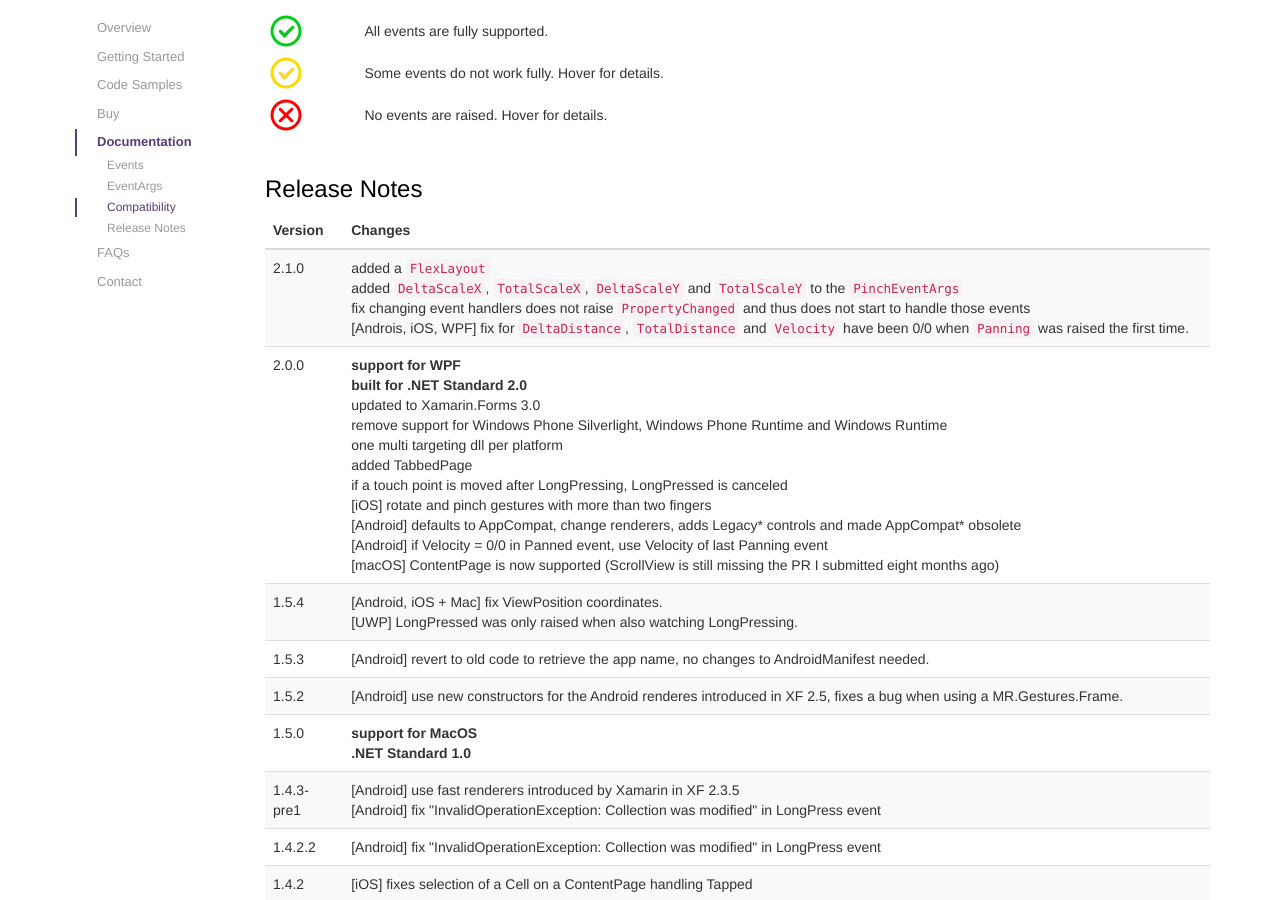
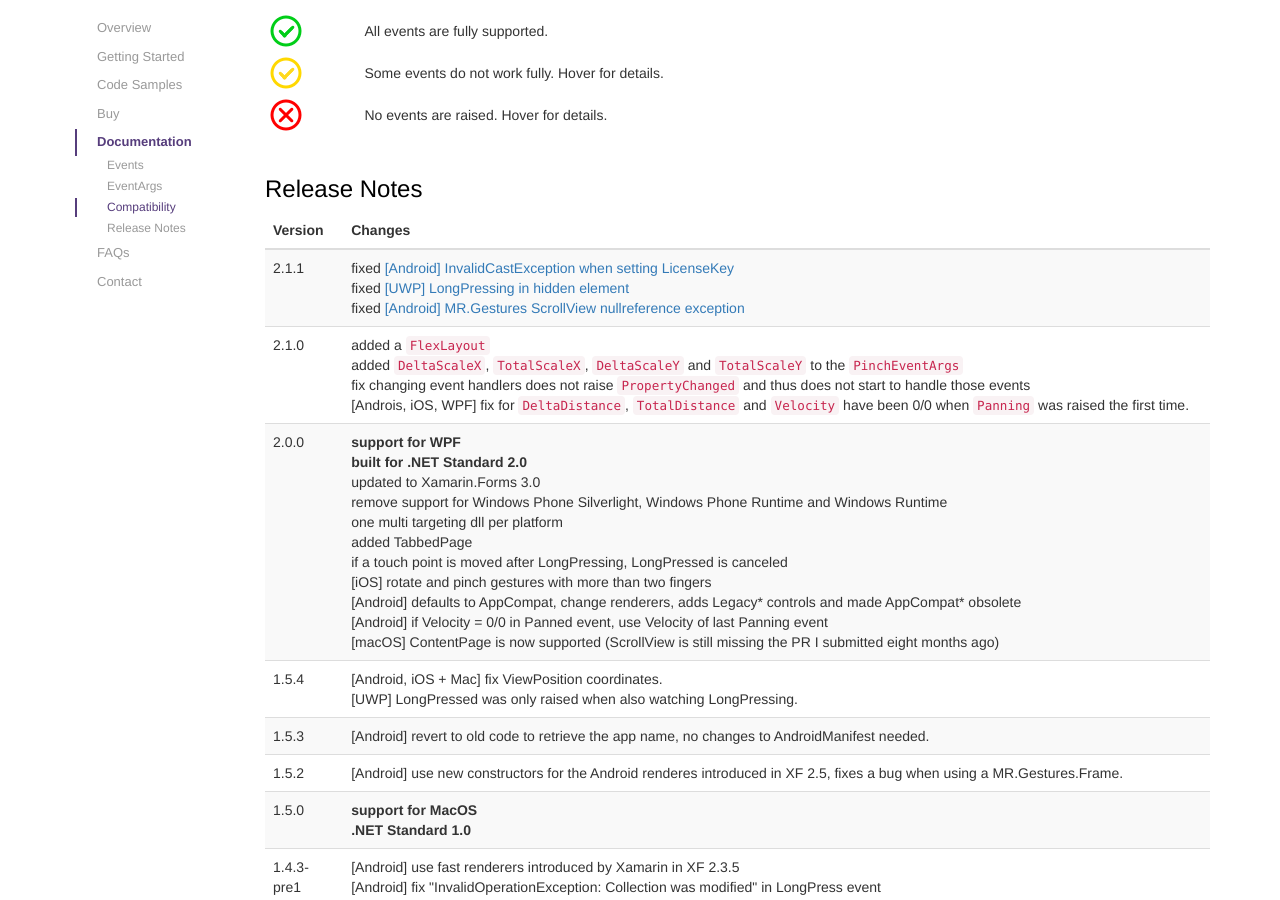
Before and after one commit to MichaelRumpler/GestureSample, a Jekyll site: the page built from index.md, in a window 1280 px wide and 900 px high, scrolled down 6597 px. Built offline with Jekyll 4.4.1, drawn with Linux system fonts in a browser that asks for light colours.

Commit message:
release 2.1.1

```diff
--- a/parts/5_3_Doc_ReleaseNotes.html
+++ b/parts/5_3_Doc_ReleaseNotes.html
@@ -9,6 +9,14 @@
             </tr>
         </thead>
         <tbody>
+            <tr>
+                <td>2.1.1</td>
+                <td>
+                    fixed <a href="https://github.com/MichaelRumpler/GestureSample/issues/19" target="_blank">[Android] InvalidCastException when setting LicenseKey</a><br />
+                    fixed <a href="https://github.com/MichaelRumpler/GestureSample/issues/17" target="_blank">[UWP] LongPressing in hidden element</a><br />
+                    fixed <a href="https://github.com/MichaelRumpler/GestureSample/issues/10" target="_blank">[Android] MR.Gestures ScrollView nullreference exception</a><br />
+                </td>
+            </tr>
             <tr>
                 <td>2.1.0</td>
                 <td>
```
